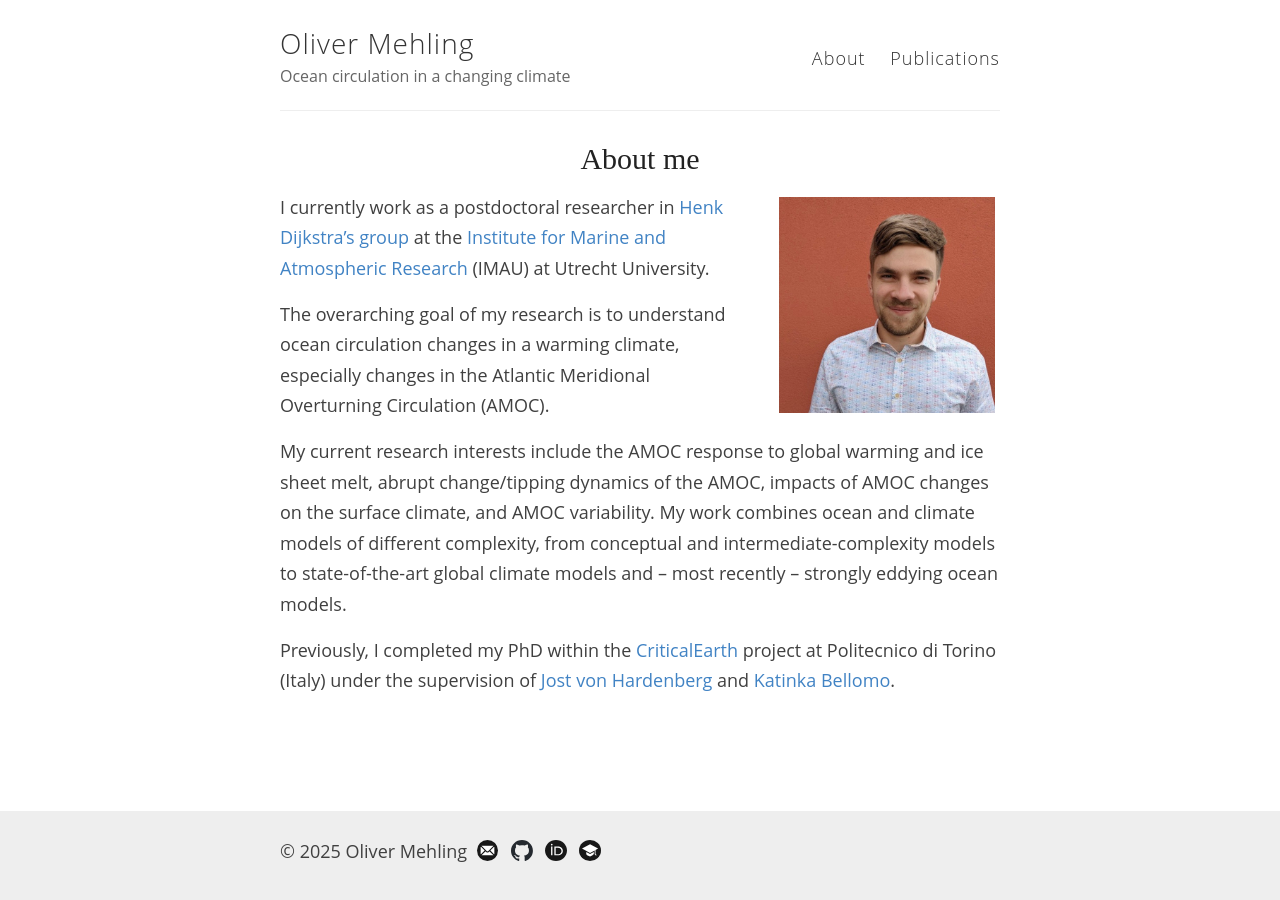
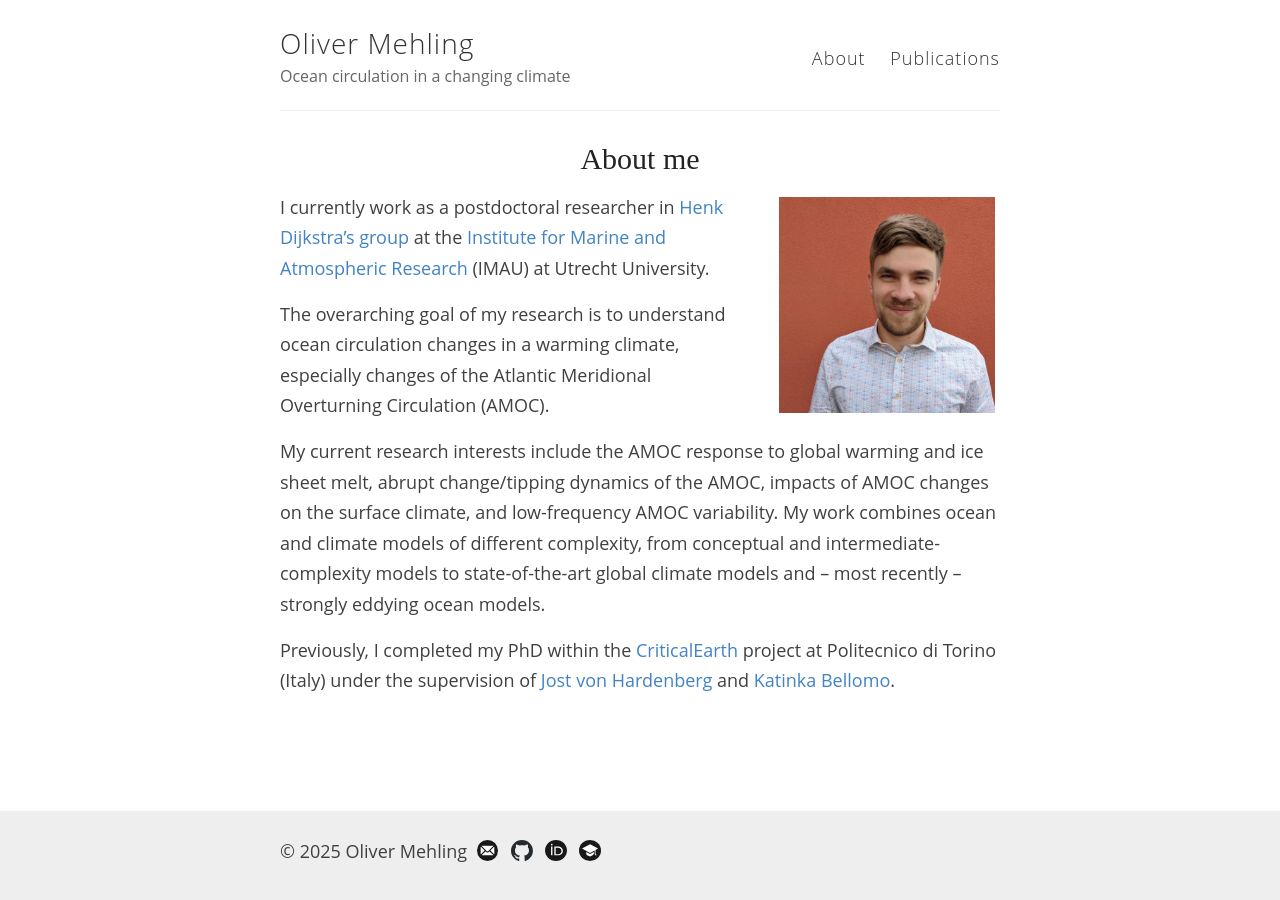
Before and after one commit to omehling/omehling.github.io, a Jekyll site: the page built from _pages/me.md, in a window 1280 px wide. Built offline with Jekyll 4.4.1, drawn with Linux system fonts in a browser that asks for light colours; some web fonts are replaced; the list of posts is cut into pages by our own code.

```diff
--- a/_pages/me.md
+++ b/_pages/me.md
@@ -12,8 +12,8 @@ redirect_from:
 
 I currently work as a postdoctoral researcher in [Henk Dijkstra's group](https://webspace.science.uu.nl/~dijks101/) at the [Institute for Marine and Atmospheric Research](https://www.uu.nl/en/research/institute-for-marine-and-atmospheric-research-imau) (IMAU) at Utrecht University.
 
-The overarching goal of my research is to understand ocean circulation changes in a warming climate, especially changes in the Atlantic Meridional Overturning Circulation (AMOC).
+The overarching goal of my research is to understand ocean circulation changes in a warming climate, especially changes of the Atlantic Meridional Overturning Circulation (AMOC).
 
-My current research interests include the AMOC response to global warming and ice sheet melt, abrupt change/tipping dynamics of the AMOC, impacts of AMOC changes on the surface climate, and AMOC variability. My work combines ocean and climate models of different complexity, from conceptual and intermediate-complexity models to state-of-the-art global climate models and -- most recently -- strongly eddying ocean models.<!-- Learn more about my research [here](/research/). -->
+My current research interests include the AMOC response to global warming and ice sheet melt, abrupt change/tipping dynamics of the AMOC, impacts of AMOC changes on the surface climate, and low-frequency AMOC variability. My work combines ocean and climate models of different complexity, from conceptual and intermediate-complexity models to state-of-the-art global climate models and -- most recently -- strongly eddying ocean models.<!-- Learn more about my research [here](/research/). -->
 
 Previously, I completed my PhD within the [CriticalEarth](https://criticalearth.eu) project at Politecnico di Torino (Italy) under the supervision of [Jost von Hardenberg](https://www.polito.it/en/staff?p=jost.hardenberg) and [Katinka Bellomo](https://katinkabellomo.com/).
```
Also changed, not shown: _pages/publications.md (+1 -2 lines).
